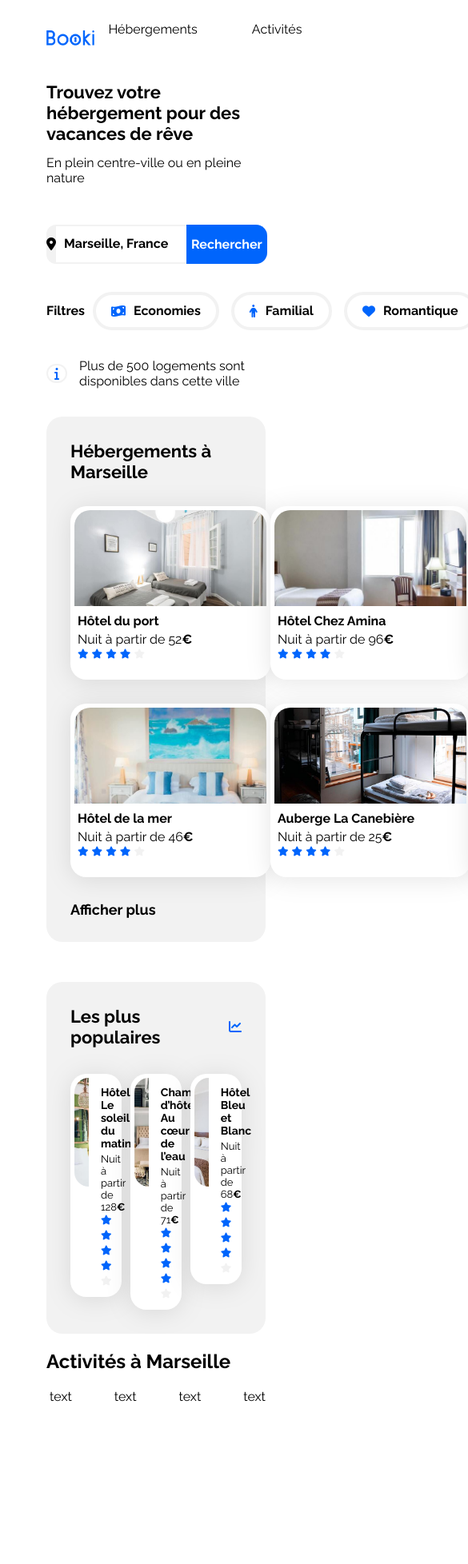
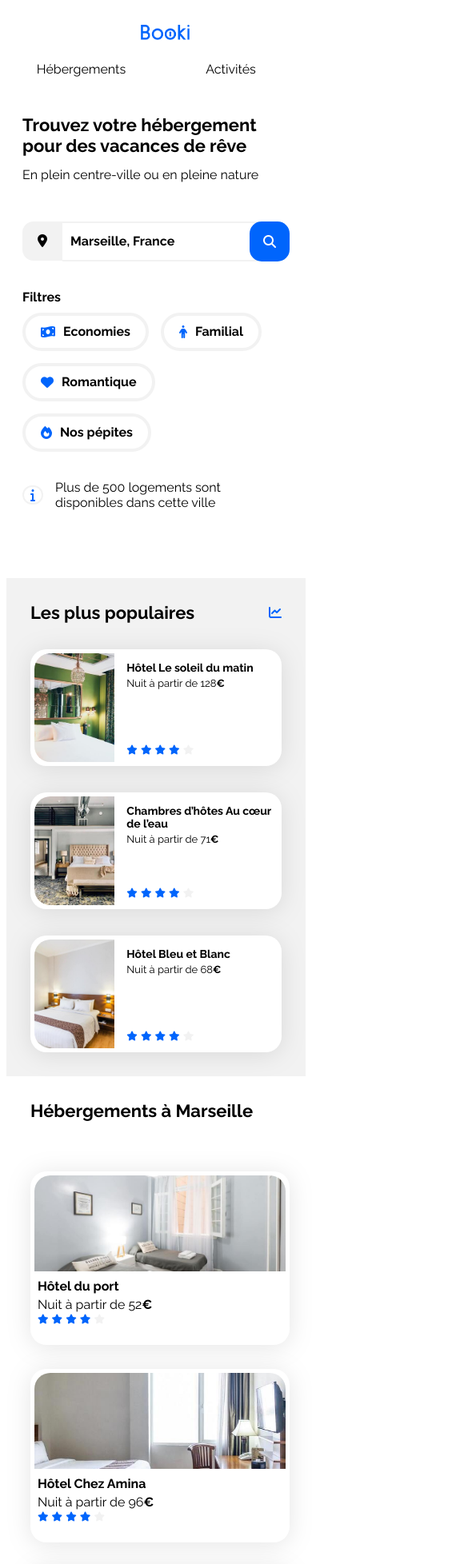
Before and after one commit to hyroneShutter/projet-3, a plain HTML site: page index.html in a window 390 px wide. Shown: the top 1956 px of the page at 80% size, 585 px wide, since content can reach past the window. Before the commit the page ends 1764 px from the top, so only its background shows below. Drawn offline with Linux system fonts and the light colour scheme.

Commit message:
les dernier breackpoints ont été ajoutés 720px UI utilisable jusqu'en 230px

```diff
--- a/css/style.css
+++ b/css/style.css
@@ -9,7 +9,7 @@
   --filter-bg-color: #deebff;
 }
 
-.---BORDER-NONE {
+.BORDER-NONE {
   border: none;
 }
 
@@ -27,6 +27,12 @@ body {
   max-width: 1440px;
   padding: 0 50px;
   box-sizing: border-box;
+}
+
+h1,
+h2,
+h3 {
+  pointer-events: none;
 }
 
 a {
@@ -62,24 +68,6 @@ a {
   color: var(--main-bg-color);
 }
 
-/*
-.card img {
-  object-fit: cover;
-}
-
-.card-title {
-  font-size: 16px;
-}
-
-.euro {
-  font-weight: 700;
-}
-
-.neutral-star {
-  color: var(--main-bg-color);
-}
-*/
-
 /****** HEADER ************/
 header {
   height: 79px;
@@ -97,6 +85,7 @@ header {
   height: 19px;
 }
 
+/* button navigation*/
 .header-button-navigation {
   height: 35px;
   display: flex;
@@ -115,7 +104,7 @@ header {
   border-top: 3px solid #0065fc;
 }
 
-/****** SEARCH AND FILTER BLOCK ************/
+/****** SEARCH AND FILTER ************/
 .search-and-filter-block {
   display: flex;
   flex-direction: column;
@@ -133,8 +122,10 @@ header {
 .block-input form {
   display: flex;
 }
+
 .search-form-part-1-logo {
   width: 50px;
+  min-width: 50px;
   height: 49px;
   border-radius: 14px 0 0 14px;
   background-color: #f2f2f2;
@@ -142,6 +133,7 @@ header {
   justify-content: center;
   align-items: center;
 }
+
 .search-form-part-1-logo i {
   color: #000;
 }
@@ -153,6 +145,7 @@ header {
   border-top: 2px #f2f2f2 solid;
   border-bottom: 2px #f2f2f2 solid;
 }
+
 input::placeholder {
   color: #000;
   font-size: 1.2em;
@@ -167,10 +160,17 @@ input::placeholder {
   background-color: #0065fc;
   border-radius: 0 14px 14px 0;
 }
+
+.search-form-part-3-button i {
+  display: none;
+  color: #ffff;
+}
+
 .block-filter {
   display: flex;
   gap: 10px;
 }
+
 .filter-title {
   display: flex;
   align-items: center;
@@ -182,7 +182,9 @@ input::placeholder {
   display: flex;
   gap: 15px;
 }
+
 .filter__button {
+  width: auto;
   height: 40px;
   padding-inline: 19px;
   display: flex;
@@ -193,6 +195,7 @@ input::placeholder {
   border-radius: 25px;
   font-weight: bold;
 }
+
 .filter__button:hover {
   background-color: #d9d9d9;
 }
@@ -225,15 +228,6 @@ input::placeholder {
 }
 
 /****** HEBERGMENTS ************/
-.card-2 {
-  width: 240px;
-  height: 207px;
-  background-color: white;
-  border-radius: 20px;
-  padding: 5px;
-  filter: drop-shadow(0px 3px 15px rgba(0, 0, 0, 0.1));
-}
-
 .hebergements {
   width: 65%;
   display: flex;
@@ -258,8 +252,19 @@ input::placeholder {
   font-weight: bold;
 }
 
-.hebergements-cards .card {
-  display: flex;
+.card-2 {
+  width: 100%;
+  height: 207px;
+  background-color: white;
+  border-radius: 20px;
+  padding: 5px;
+  filter: drop-shadow(0px 3px 15px rgba(0, 0, 0, 0.1));
+}
+
+.hebergements-cards {
+  display: grid;
+  grid-template-columns: repeat(3, 1fr);
+  gap: 30px;
   margin-top: 33px;
 }
 
@@ -291,10 +296,6 @@ input::placeholder {
 .hebergements-cards .card-rating {
   margin-bottom: 5px;
 }
-
-
-
-
 
 /****** POPULAIRES ************/
 .populaires {
@@ -342,19 +343,68 @@ input::placeholder {
 }
 
 /***** ACTIVITES A MARSEILLE ************/
+.activites {
+  padding-inline: 30px;
+}
+
 .activites-a-marseille {
-  display: flex;
-  justify-content: space-between;
+  display: grid;
+  grid-template-columns: repeat(4, 1fr);
+  gap: 30px;
+}
+
+.card-3 {
+  width: 100%;
+  height: 440px;
+  border-radius: 20px;
+  background-color: #ffff;
+  overflow: hidden;
+  filter: drop-shadow(0px 3px 15px rgba(0, 0, 0, 0.1));
+}
+
+.card-3 span {
+  font-weight: bold;
 }
 
 .activites-a-marseille img {
+  width: 100%;
+  height: 385px;
   object-fit: cover;
 }
 
-/* Le code ci-dessous correspond à la version responsive uniquement */
+.card-3 .content {
+  height: 45px;
+  padding-left: 20px;
+  display: flex;
+  align-items: center;
+}
+
+/****** FOOTER ************/
+footer {
+  width: 100%;
+  height: 163px;
+  margin-top: 60px;
+  background-color: #f2f2f2;
+  display: grid;
+  grid-template-columns: repeat(3, 1fr);
+}
+
+footer div {
+  padding: 20px;
+  display: flex;
+  flex-direction: column;
+  gap: 10px;
+}
+
+footer h3 {
+  margin: inherit;
+}
+
+footer a {
+  font-size: 1em;
+}
 
 /****** Media queries ************/
-/* Medium devices (tablets, less/equal than 1024px) */
 @media (max-width: 1024px) {
   .hebergements-and-populaires {
     flex-direction: column;
@@ -386,9 +436,188 @@ input::placeholder {
   .populaires-cards .card-subtitle {
     font-size: 13px;
   }
+
+  /****** FILTER ************/
+  .block-filter {
+    flex-direction: column;
+  }
+
+  /***** ACTIVITES A MARSEILLE ************/
+  .activites {
+    padding-inline: 30px;
+  }
+
+  .activites-a-marseille {
+    display: grid;
+    grid-template-columns: repeat(4, 1fr);
+    gap: 30px;
+  }
+
+  .card-3 {
+    /******/
+    width: 100%;
+    height: 270px;
+    border-radius: 20px;
+    background-color: #ffff;
+    overflow: hidden;
+    filter: drop-shadow(0px 3px 15px rgba(0, 0, 0, 0.1));
+  }
+
+  .card-3 span {
+    font-weight: bold;
+  }
+
+  .activites-a-marseille img {
+    width: 100%;
+    height: 80%;
+    object-fit: cover;
+  }
+
+  .card-3 .content {
+    height: 45px;
+    padding-left: 20px;
+    display: flex;
+    align-items: center;
+  }
 }
+/* Small devices (phones, less than 768px) */
+@media (max-width: 768px) {
 
-/* Small devices (phones, less than 768px) */
-@media (max-width: 767.98px) {
-  /* ... */
+  main {
+    padding-inline: 20px
+  }
+
+
+  .main-container {
+    padding-inline: 0px;
+  }
+
+
+  header {
+    width: 100%;
+    height: 120px;
+    flex-direction: column;
+    justify-content: center;
+    align-items: center;
+    gap: 20px;
+  }
+
+  .logo-link-header {
+    padding: inherit;
+  }
+
+  /* button navigation */
+  .header-button-navigation {
+    width: 100%;
+    justify-content: center;
+    align-items: center;
+  }
+
+  .header-button-navigation {
+    width: 100%;
+    display: flex;
+    justify-content: center;
+    align-items: center;
+    gap: 0;
+  }
+
+  .button-header {
+    all: inherit;
+    width: 100%;
+
+    border-bottom: 3px solid #ffff;
+  }
+
+  .button-header:hover {
+    color: #0065fc;
+    border-top: none;
+    border-bottom: 3px solid #0065fc;
+  }
+
+  /****** SEARCH AND FILTER 768px ************/
+
+  main {
+    padding: 0;
+  }
+
+  /* input part 2 */
+  .search-form-part-2-input-text {
+    width: 105%;
+  }
+
+  /* button part 3 */
+  .search-form-part-3-button {
+    margin-left: -12px;
+    width: 60px;
+    min-width: 50px;
+    height: 50px;
+    border-radius: 15px;
+  }
+
+  .search-form-part-3-button span {
+    display: none;
+  }
+
+  .search-form-part-3-button i {
+    display: inherit;
+    color: #ffff;
+  }
+
+  /* filter */
+  .filter {
+    flex-wrap: wrap;
+  }
+
+  .filter__button {
+    width: 1 62px;
+  }
+
+
+  /****** HEBERGEMENT AND POPULAIRE ************/
+
+  .search-and-filter-block {
+    padding-inline: 20px;
+  }
+
+
+  .hebergements-and-populaires section {
+    border-radius: 0px;
+    padding: 30px;
+  }
+
+  .populaires {
+    order: 1;
+    width: 100%;
+  }
+
+  .populaires-cards {
+    flex-direction: column;
+  }
+
+  .populaires-cards  {
+    display: block;
+  }
+
+  .hebergements {
+    order: 2;
+    width: 100%;
+  }
+
+  .hebergements-and-populaires > .hebergements {
+    background-color: #ffff;
+  }
+
+  .hebergements-cards {
+    grid-template-columns: repeat(1, 1fr);
+  }
+
+  .activites-a-marseille {
+    grid-template-columns: repeat(1, 1fr);
+  }
+
+  footer {
+    height: min-content;
+    display: block;
+  }
+
 }
--- a/index.html
+++ b/index.html
@@ -13,23 +13,26 @@
 </head>
 <body>
   <div class="main-container">
+
     <header>
+
       <a class="logo-link-header" href="#">
         <img class="resize-website-logo" src="images/logo/Booki.png" alt="Logo du site web bookie">
       </a>
+
       <div class="header-button-navigation">
+
         <a href="#" class="button-header button-header__left">
-          <span>
-            Hébergements
-          </span>
+          <span>Hébergements</span>
         </a>
+
         <a href="#" class="button-header button-header__right">
-          <span>
-            Activités
-          </span>
+          <span>Activités</span>
         </a>
+
       </div>
     </header>
+
     <main>
       <div class="search-and-filter-block">
         <div class="search-element block-title">
@@ -41,10 +44,11 @@
             <div class="search-form-part-1-logo">
               <i class="fa-solid fa-location-dot"></i>
             </div>
-            <input class="search-form-part-2-input-text ---BORDER-NONE" type="search" name="a"
+            <input class="search-form-part-2-input-text BORDER-NONE" type="search" name="a"
               placeholder="Marseille, France">
-            <button class="search-form-part-3-button ---BORDER-NONE" type="submit">
+            <button class="search-form-part-3-button BORDER-NONE" type="submit">
               <span>Rechercher</span>
+              <i class="fa-solid fa-magnifying-glass"></i>
             </button>
           </form>
         </div>
@@ -259,81 +263,65 @@
           </div>
         </section>
       </div>
-<!--
-      <div class="activites">
-        <section class="activites-a-marseille">
-          <div class="activites-title">
-            <h2 class="section-title">Activités à Marseille</h2>
-          </div>
-          <div class="activites-cards">
-            <a href="#">
-              <article class="card-3">
-                <img src="./images/hebergements/fred-kleber.jpg" alt="Image de la chambre d'hôtel montrant un lit">
-                <div class="card-content">
-                  <div class="card-txt">
-                    <h3 class="card-title">Hôtel du port</h3>
-                  </div>
-              </article>
-            </a>
-            <a href="#">
-              <article class="card-3">
-                <img src="./images/hebergements/febrian-zakaria.jpg" alt="Image de la chambre d'hôtel montrant un lit">
-                <div class="card-content">
-                  <div class="card-txt">
-                    <h3 class="card-title">Hôtel Chez Amina</h3>
-                  </div>
-              </article>
-            </a>
-            <a href="#">
-              <article class="card-3">
-                <img src="./images/hebergements/reisetopia.jpg" alt="Image de la chambre d'hôtel montrant un lit">
-                <div class="card-content">
-                  <div class="card-txt">
-                    <h3 class="card-title">Hôtel Les mouettes</h3>
-                  </div>
-              </article>
-            </a>
-            <a href="#">
-              <article class="card-3">
-                <img src="./images/hebergements/reisetopia.jpg" alt="Image de la chambre d'hôtel montrant un lit">
-                <div class="card-content">
-                  <div class="card-txt">
-                    <h3 class="card-title">Hôtel Les mouettes</h3>
-                  </div>
-              </article>
-            </a>
-          </div>
-          <div class="hactivites-title">
-            <a class="activites-link" href="#">Afficher plus</a>
-          </div>
-        </section>
--->
+
       <div class="activites">
         <div class="activites-title">
           <h2>Activités à Marseille</h2>
         </div>
         <div class="activites-a-marseille">
+        <a href="">
           <div class="card-3">
-            <img src="" alt="">
-            <span>text</span>
+            <img src="images/activites/reno-laithienne.jpg" alt="">
+            <div class="content">
+              <span>Vieux-Port</span>
+            </div>
           </div>
+        </a>
+        <a href="#">
           <div class="card-3">
-            <img src="" alt="">
-            <span>text</span>
+            <img src="images/activites/paul-hermann.jpg" alt="">
+            <div class="content">
+              <span>Fort de Pomègues</span>
+            </div>
           </div>
+        </a>
+        <a href="#">
           <div class="card-3">
-            <img src="" alt="">
-            <span>text</span>
+            <img src="images/activites/kilyan-sockalingum.jpg" alt="">
+            <div class="content">
+              <span>Parc national des Calanques</span>
+            </div>
           </div>
+        </a>
+        <a href="#">
           <div class="card-3">
-            <img src="" alt="">
-            <span>text</span>
+            <img src="images/activites/florian-wehde.jpg" alt="">
+            <div class="content">
+              <span>Notre-Dame-de-la-Garde</span>
+            </div>
           </div>
+        </a>
         </div>
       </div>
-
     </main>
-    <footer></footer>
+    <footer>
+      <div class="footer-prt-1">
+        <h3>À propos</h3>
+        <a href="#">Fonctionnement du site</a>
+        <a href="#">Conditions générales </a>
+        <a href="#">Données et confidentialité</a>
+      </div>
+      <div class="footer-prt-2">
+        <h3>Nos hébergements</h3>
+        <a href="#">Charte qualité</a>
+        <a href="#">Proposer votre hôtel</a>
+      </div>
+      <div class="footer-prt-3">
+        <h3>Assistance</h3>
+        <a href="#">Centre d’aide</a>
+        <a href="#">Nous contacter</a>
+      </div>
+    </footer>
   </div>
 </body>
 </html>
```
